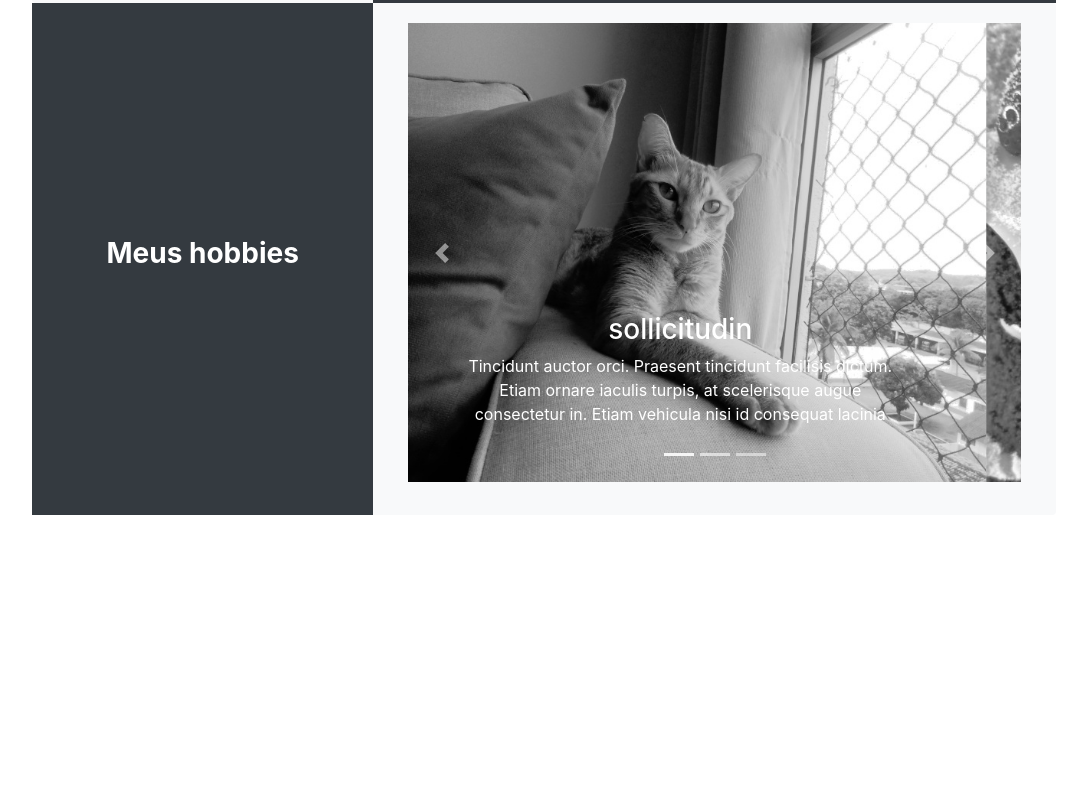
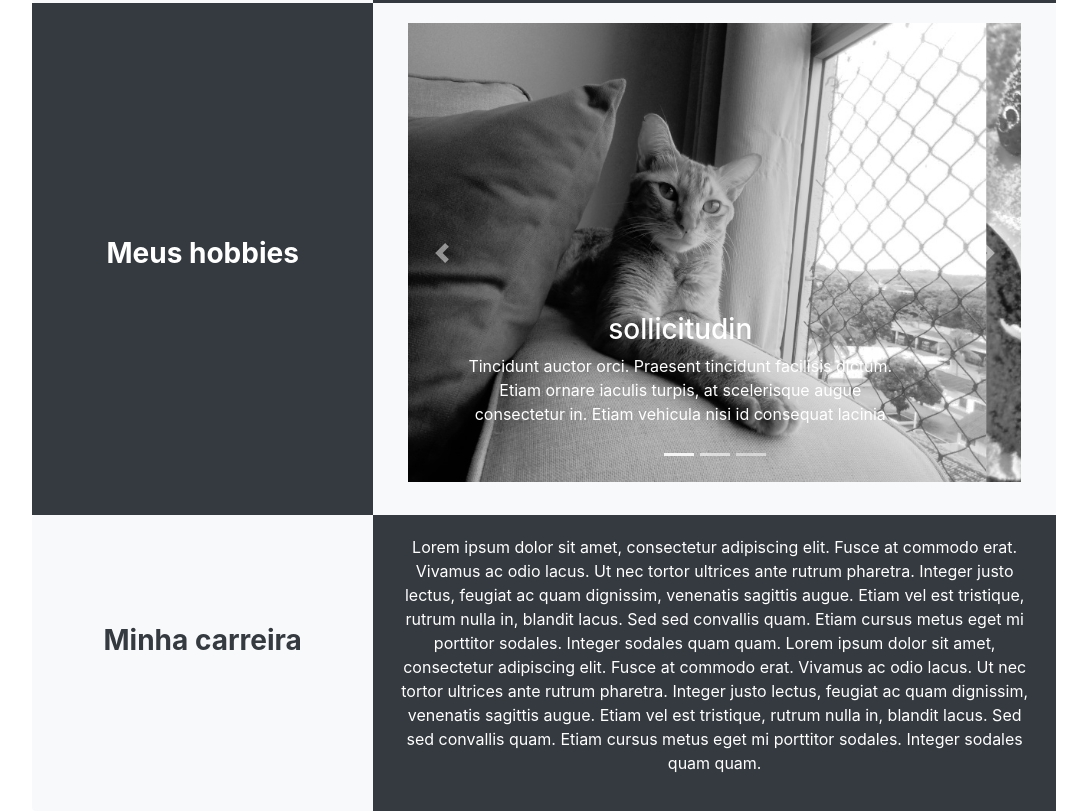
Before and after one commit to andrezasantana/personal-page, a website: page index.html in a window 1280 px wide. Shown: the part 389-1200 px from the top of the page, without its empty margins (96-1183 px from the left). Before the commit the page ends 904 px from the top, so only its background shows below. Drawn offline with nearby package versions, Linux system fonts and the light colour scheme.

Commit message:
Create professional card

```diff
--- a/index.html
+++ b/index.html
@@ -132,7 +132,33 @@
         </div>
     </div>
 
+    <div class="card bg-light border-0 card-3">
+        <div class="row no-gutters">
+
+            <div class="col-md-4">
+                <h3 class="card-title text-center font-weight-bold" style="line-height: 250px; color: #343a40;">Minha
+                    carreira</h3>
+            </div>
+
+            <div class="col-md-8">
+                <div class="card-body text-white bg-dark">
+                    <p class="text-center">Lorem ipsum dolor sit amet, consectetur adipiscing elit. Fusce
+                        at commodo erat. Vivamus ac odio lacus. Ut nec tortor ultrices ante rutrum pharetra. Integer
+                        justo lectus, feugiat ac quam dignissim, venenatis sagittis augue. Etiam vel est tristique,
+                        rutrum nulla in, blandit lacus. Sed sed convallis quam. Etiam cursus metus eget mi porttitor
+                        sodales. Integer sodales quam quam. Lorem ipsum dolor sit amet, consectetur adipiscing elit.
+                        Fusce
+                        at commodo erat. Vivamus ac odio lacus. Ut nec tortor ultrices ante rutrum pharetra. Integer
+                        justo lectus, feugiat ac quam dignissim, venenatis sagittis augue. Etiam vel est tristique,
+                        rutrum nulla in, blandit lacus. Sed sed convallis quam. Etiam cursus metus eget mi porttitor
+                        sodales. Integer sodales quam quam.</p>
+                </div>
+            </div>
+        </div>
+    </div>
+
     <script src="node_modules/jquery/dist/jquery.js"></script>
     <script src="node_modules/bootstrap/dist/js/bootstrap.js"></script>
 </body>
+
 </html>
--- a/style.css
+++ b/style.css
@@ -8,3 +8,8 @@
     width: 80%;
     margin: 0 auto;
 }
+
+.card-3 {
+    width: 80%;
+    margin: 0 auto;
+}
```
